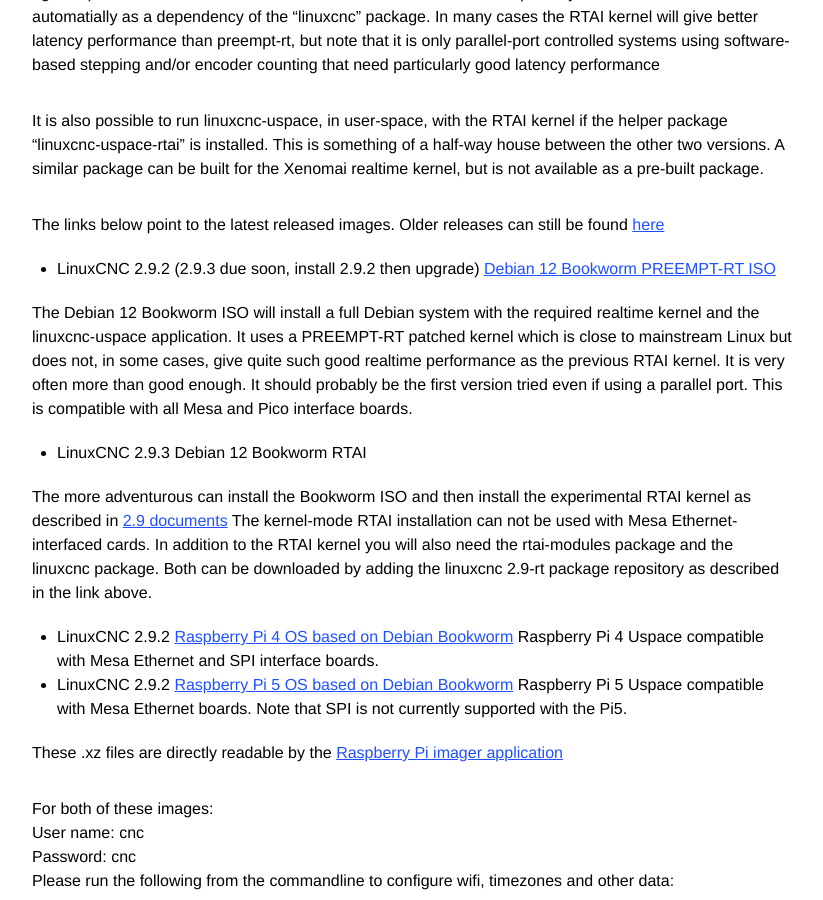
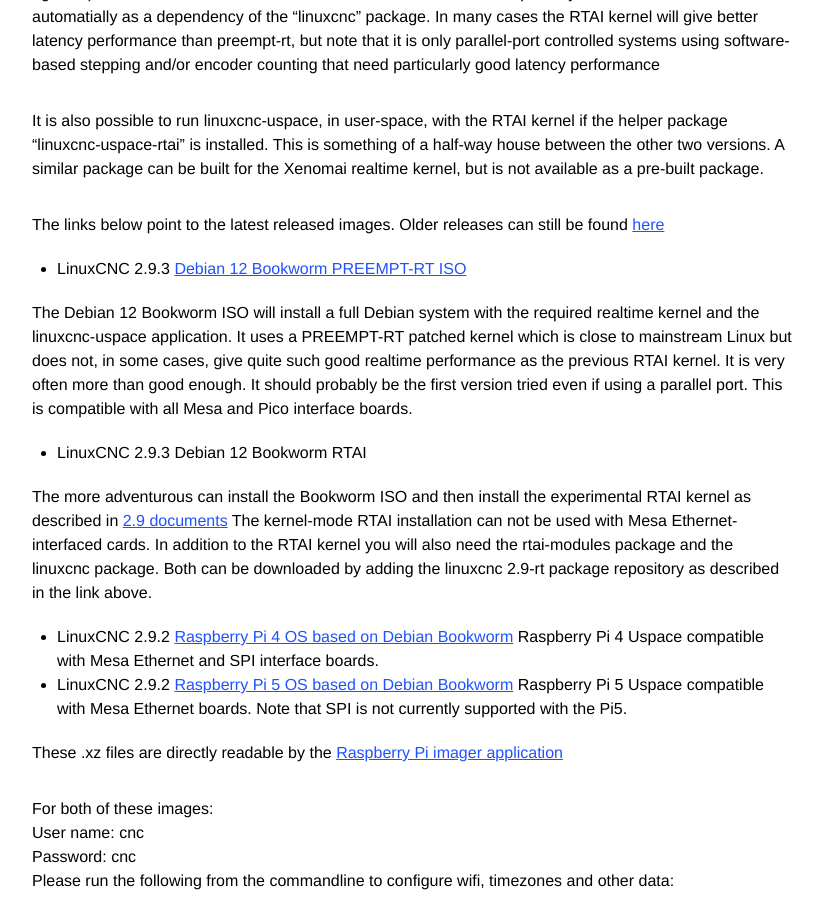
Before and after one commit to LinuxCNC/wlo, a Jekyll site: the page built from downloads/index.md, in a window 1280 px wide and 900 px high, scrolled down 756 px. Shown: the whole window, without its empty margins (228-1051 px from the left). Built offline with Jekyll 4.4.1, drawn with Linux system fonts in a browser that asks for light colours.

Commit message:
Update index.md
New 2.9.3 ISO

```diff
--- a/downloads/index.md
+++ b/downloads/index.md
@@ -45,7 +45,7 @@
 The links below point to the latest released images. Older releases can still be
 found [here](https://www.linuxcnc.org/iso/)
 
-* LinuxCNC 2.9.2 (2.9.3 due soon, install 2.9.2 then upgrade)  [Debian 12 Bookworm PREEMPT-RT ISO](https://www.linuxcnc.org/iso/linuxcnc_2.9.2-amd64.hybrid.iso)
+* LinuxCNC 2.9.3 [Debian 12 Bookworm PREEMPT-RT ISO](https://www.linuxcnc.org/iso/linuxcnc_2.9.3-amd64.hybrid.iso)
 
 The Debian 12 Bookworm ISO will install a full Debian system with the required
 realtime kernel and the linuxcnc-uspace application. It uses a PREEMPT-RT
```
